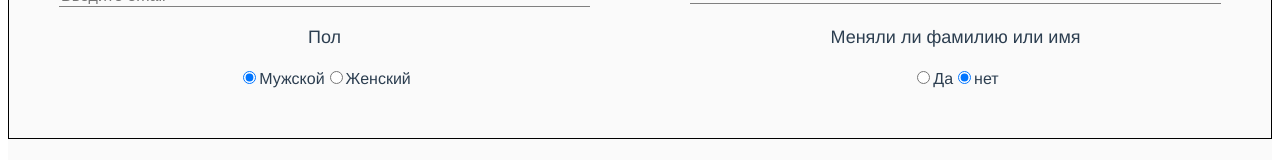
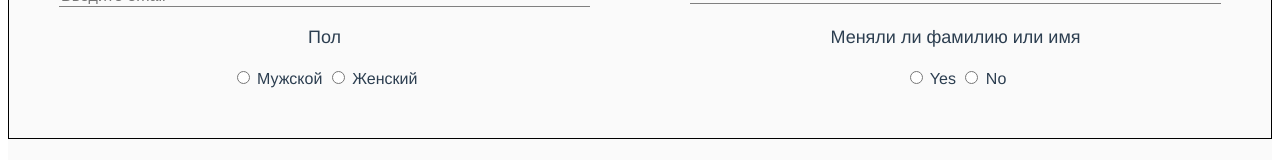
Before and after one commit to ozon-edu-vue-2021/required-task-4-EvgenII2, a Vue app: page / in a window 1280 px wide. Shown: the part 278-438 px from the top of the page. Built offline with nearby package versions, Linux system fonts and the light colour scheme.

Commit message:
feat: added RadioBox

```diff
--- /dev/null
+++ b/src/components/BaseRadio/RadioBox.vue
@@ -0,0 +1,33 @@
+<template>
+  <label class="wrapper flex items-center">
+    <input
+      type="radio"
+      :checked="isChecked"
+      :value="value"
+      @change="$emit('change', $event.target.value)"
+    />
+    {{ label }}
+  </label>
+</template>
+
+<script>
+export default {
+  model: {
+    prop: "modelValue",
+    event: "change",
+  },
+  props: {
+    label: { type: String, default: "", required: true },
+    modelValue: { default: "" },
+    value: { type: String, default: undefined },
+  },
+  computed: {
+    isChecked() {
+      return this.modelValue == this.value;
+    },
+  },
+};
+</script>
+
+<style scoped>
+</style>
--- a/src/components/Form.vue
+++ b/src/components/Form.vue
@@ -78,35 +78,27 @@
           <div v-else class="empty">Ничего не найдено</div>
         </div>
       </div>
+
       <div>
         <p class="form-label">Пол</p>
-        <input type="radio" id="isMan" value="true" v-model="formData.isMan" />
-        <label for="isMan">Мужской</label>
-        <input
-          type="radio"
-          id="isWoman"
-          value="false"
-          v-model="formData.isMan"
-        />
-        <label for="isWoman">Женский</label>
+        <RadioBox label="Мужской" value="Мужской" v-model="formData.isMan" />
+        <RadioBox label="Женский" value="Женский" v-model="formData.isMan" />
       </div>
+
       <div>
         <p class="form-label">Меняли ли фамилию или имя</p>
-        <input
-          type="radio"
-          id="changedFirstnameOrLastname"
+        <RadioBox
+          label="Yes"
           value="true"
           v-model="formData.hasChangedFirstnameOrLastname"
         />
-        <label for="changedFirstnameOrLastname">Да</label>
-        <input
-          type="radio"
-          id="notChangedFirstnameOrLastname"
+        <RadioBox
+          label="No"
           value="false"
           v-model="formData.hasChangedFirstnameOrLastname"
         />
-        <label for="notChangedFirstnameOrLastname">нет</label>
       </div>
+
       <BaseInput
         v-if="formData.hasChangedFirstnameOrLastname === 'true'"
         id="oldLastname"
@@ -277,7 +269,7 @@ import ClickOutside from "vue-click-outside";
 import { debounce } from "../helpers/debounce";
 import { regexCyrillic, regexEmail, regexLatin } from "../helpers/regex";
 import BaseInput from "./BaseInput/BaseInput.vue";
-
+import RadioBox from "./BaseRadio/RadioBox.vue";
 const PASPORT_NUMBER = 6;
 const PASPORT_SERIES = 4;
 
@@ -287,6 +279,7 @@ export default {
   },
   components: {
     BaseInput,
+    RadioBox,
   },
   created() {
     this.debouncedSearchCountry = debounce(this.getCountry, 2000);
@@ -300,7 +293,7 @@ export default {
         patronymic: "",
         birthday: "",
         email: "",
-        isMan: true,
+        isMan: "",
         nationality: "",
         rusPasportSeries: null,
         rusPasportNumber: null,
--- a/src/helpers/regex.js
+++ b/src/helpers/regex.js
@@ -1,3 +1,3 @@
 export const regexCyrillic = '^[а-яА-ЯёЁ]+$';
-export const regexEmail = '^([A-Za-z0-9_\\-\\.])+\\@([A-Za-z0-9_\\-\\.])+\\.([A-Za-z]{2,4})$/';
+export const regexEmail = /^(([^<>()[\]\\.,;:\s@"]+(\.[^<>()[\]\\.,;:\s@"]+)*)|(".+"))@((\[[0-9]{1,3}\.[0-9]{1,3}\.[0-9]{1,3}\.[0-9]{1,3}\])|(([a-zA-Z\-0-9]+\.)+[a-zA-Z]{2,}))$/;
 export const regexLatin = '^[a-zA-z]+$';
```
Also changed, not shown: src/components/BaseRadio/BaseRadio.vue (+55 -0 lines).
